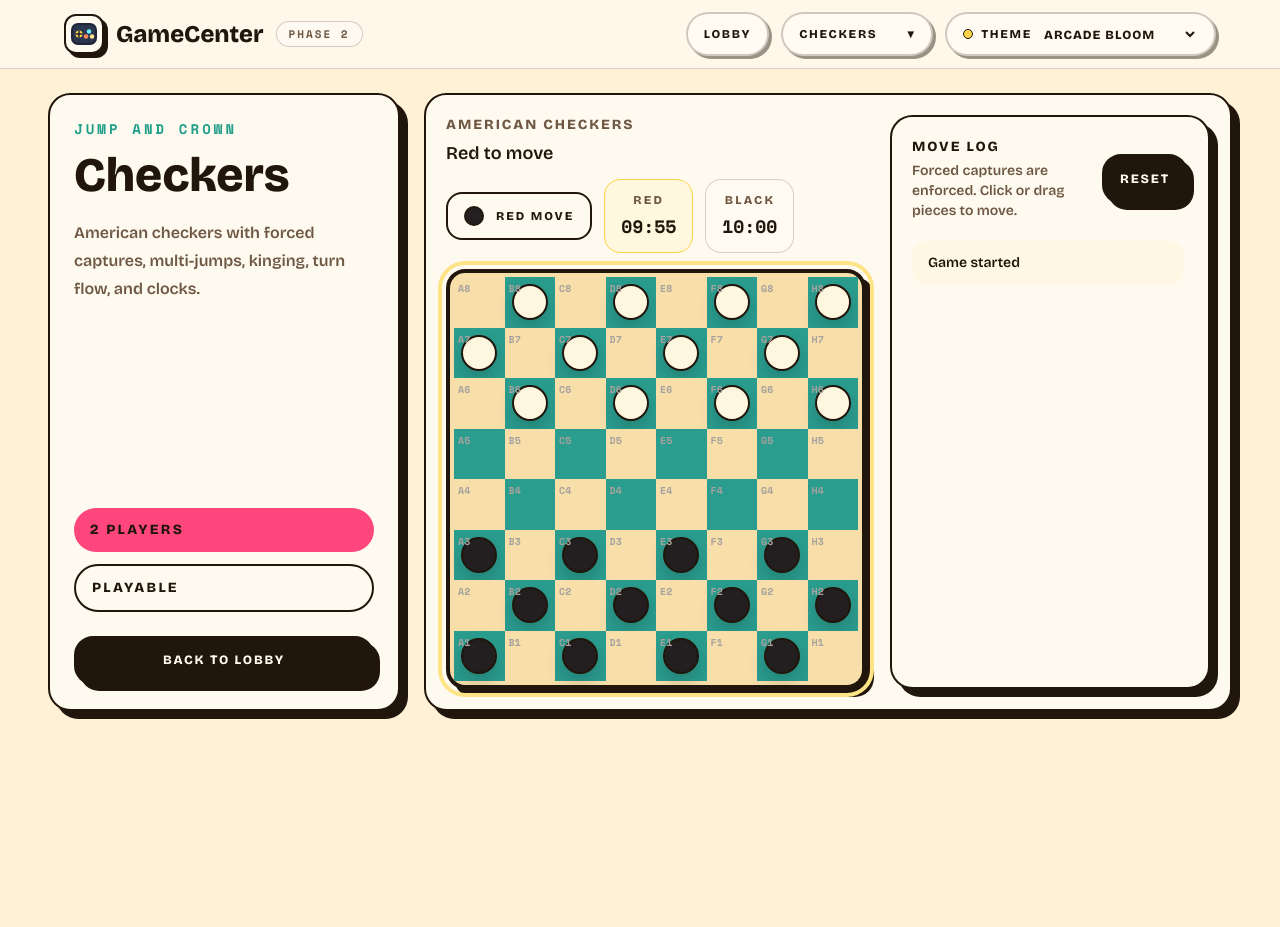
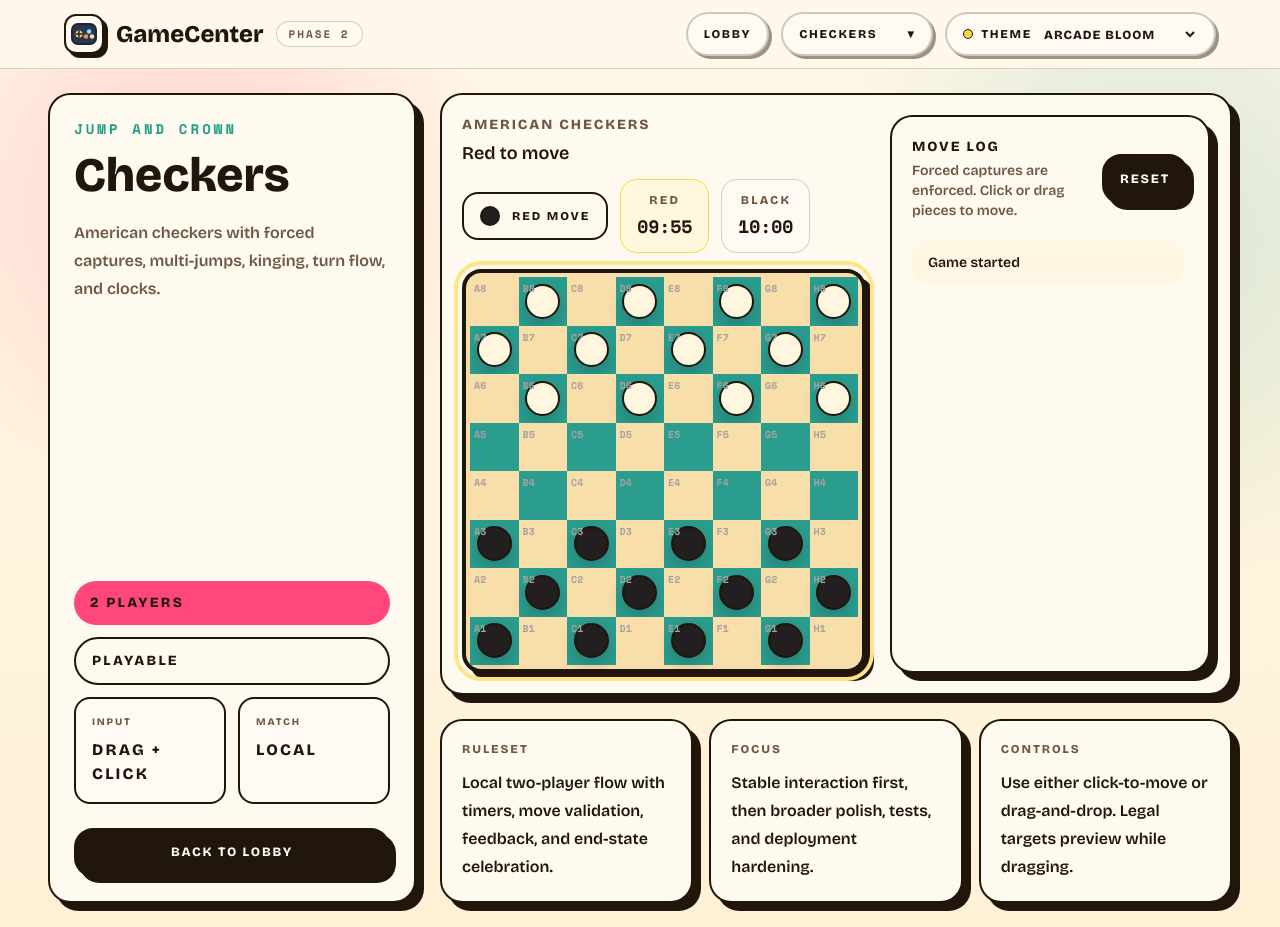
Before and after one commit to tychesama/game-center, a Next.js app: page /checkers in a window 1280 px wide. Before the commit the page ends 800 px from the top, so only its background shows below. Built offline with nearby package versions, Linux system fonts and the light colour scheme.

Commit message:
feat: expand lobby and game page layouts

```diff
--- a/src/app/page.tsx
+++ b/src/app/page.tsx
@@ -3,11 +3,10 @@ import { games } from "@/lib/games";
 
 export default function Home() {
   return (
-    <main className="overflow-hidden">
+    <main className="relative min-h-[calc(100vh-5.5rem)] overflow-hidden">
+      <div className="gc-lobby-glow pointer-events-none absolute inset-0" />
       <section className="relative mx-auto flex min-h-[calc(100vh-5.5rem)] w-full max-w-7xl flex-col px-6 py-8 sm:px-10 lg:px-16">
-        <div className="gc-lobby-glow pointer-events-none absolute inset-0 -z-0" />
-
-        <div className="grid flex-1 items-center gap-10 py-10 lg:grid-cols-[1.04fr_0.96fr]">
+        <div className="grid flex-1 items-center gap-10 py-10 xl:grid-cols-[1.08fr_0.92fr]">
           <div className="max-w-3xl">
             <p className="gc-chip mb-5 inline-flex">
               Pick a board, start the ritual
@@ -25,6 +24,26 @@ export default function Home() {
               <span className="gc-badge">Playable checkers</span>
               <span className="gc-badge">Drag or click</span>
             </div>
+            <div className="mt-10 grid gap-4 sm:grid-cols-3">
+              <div className="gc-panel p-4">
+                <p className="text-xs font-black uppercase tracking-[0.16em] text-[var(--gc-muted)]">
+                  Modes
+                </p>
+                <p className="mt-2 text-3xl font-black">2</p>
+              </div>
+              <div className="gc-panel p-4">
+                <p className="text-xs font-black uppercase tracking-[0.16em] text-[var(--gc-muted)]">
+                  Input
+                </p>
+                <p className="mt-2 text-3xl font-black">Drag + Click</p>
+              </div>
+              <div className="gc-panel p-4">
+                <p className="text-xs font-black uppercase tracking-[0.16em] text-[var(--gc-muted)]">
+                  Themes
+                </p>
+                <p className="mt-2 text-3xl font-black">3</p>
+              </div>
+            </div>
           </div>
 
           <div className="grid gap-5">
--- a/src/components/game-shell.tsx
+++ b/src/components/game-shell.tsx
@@ -18,9 +18,11 @@ export function GameShell({ game, children }: GameShellProps) {
           "--gc-game-accent-strong": game.theme.accentStrong,
         } as React.CSSProperties
       }
-      className="mx-auto flex w-full max-w-[1280px] flex-col gap-6 px-6 py-6 sm:px-10 xl:px-12"
+      className="relative min-h-[calc(100vh-5.5rem)] overflow-hidden"
     >
-      <div className="grid gap-6 xl:grid-cols-[22rem_minmax(0,1fr)]">
+      <div className="pointer-events-none absolute inset-0 bg-[radial-gradient(circle_at_15%_15%,color-mix(in_srgb,var(--gc-game-accent)_22%,transparent),transparent_24%),radial-gradient(circle_at_90%_20%,color-mix(in_srgb,var(--gc-game-accent-strong)_18%,transparent),transparent_26%),linear-gradient(180deg,color-mix(in_srgb,var(--gc-surface)_62%,var(--gc-background)),var(--gc-background))]" />
+      <section className="relative mx-auto flex w-full max-w-[1440px] flex-col gap-6 px-6 py-6 sm:px-10 xl:px-12">
+      <div className="grid gap-6 xl:grid-cols-[23rem_minmax(0,1fr)]">
         <aside className="gc-panel flex flex-col justify-between p-6">
           <div>
             <p className="font-mono text-sm font-bold uppercase tracking-[0.22em] text-[var(--gc-game-accent-strong)]">
@@ -41,14 +43,57 @@ export function GameShell({ game, children }: GameShellProps) {
             <span className="rounded-full border-2 border-[var(--gc-ink)] px-4 py-3">
               {game.status}
             </span>
+            <div className="grid grid-cols-2 gap-3">
+              <div className="rounded-2xl border-2 border-[var(--gc-ink)] bg-[color:color-mix(in_srgb,var(--gc-surface)_76%,white)] px-4 py-4">
+                <p className="text-[10px] font-black uppercase tracking-[0.18em] text-[var(--gc-muted)]">
+                  Input
+                </p>
+                <p className="mt-2 text-base font-black">Drag + Click</p>
+              </div>
+              <div className="rounded-2xl border-2 border-[var(--gc-ink)] bg-[color:color-mix(in_srgb,var(--gc-surface)_76%,white)] px-4 py-4">
+                <p className="text-[10px] font-black uppercase tracking-[0.18em] text-[var(--gc-muted)]">
+                  Match
+                </p>
+                <p className="mt-2 text-base font-black">Local</p>
+              </div>
+            </div>
             <Link href="/" className="gc-button mt-3">
               Back to lobby
             </Link>
           </div>
         </aside>
 
-        <div className="gc-panel p-5">{children}</div>
+        <div className="grid gap-6">
+          <div className="gc-panel p-5">{children}</div>
+          <div className="grid gap-4 xl:grid-cols-3">
+            <div className="gc-panel p-5">
+              <p className="text-xs font-black uppercase tracking-[0.16em] text-[var(--gc-muted)]">
+                Ruleset
+              </p>
+              <p className="mt-3 text-base font-semibold leading-7">
+                Local two-player flow with timers, move validation, feedback, and end-state celebration.
+              </p>
+            </div>
+            <div className="gc-panel p-5">
+              <p className="text-xs font-black uppercase tracking-[0.16em] text-[var(--gc-muted)]">
+                Focus
+              </p>
+              <p className="mt-3 text-base font-semibold leading-7">
+                Stable interaction first, then broader polish, tests, and deployment hardening.
+              </p>
+            </div>
+            <div className="gc-panel p-5">
+              <p className="text-xs font-black uppercase tracking-[0.16em] text-[var(--gc-muted)]">
+                Controls
+              </p>
+              <p className="mt-3 text-base font-semibold leading-7">
+                Use either click-to-move or drag-and-drop. Legal targets preview while dragging.
+              </p>
+            </div>
+          </div>
+        </div>
       </div>
+      </section>
     </main>
   );
 }
```
